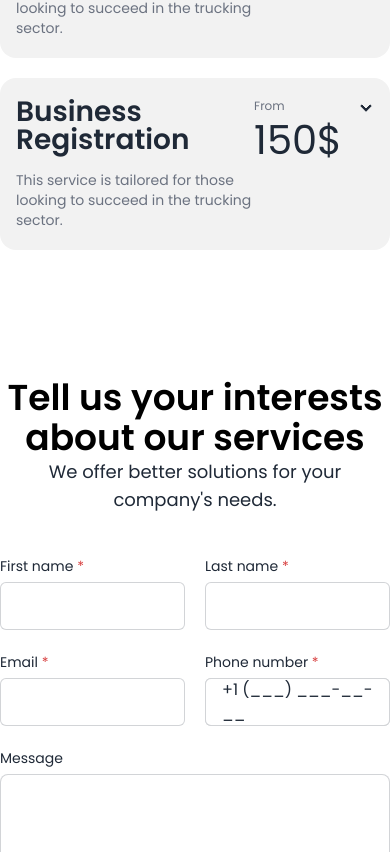
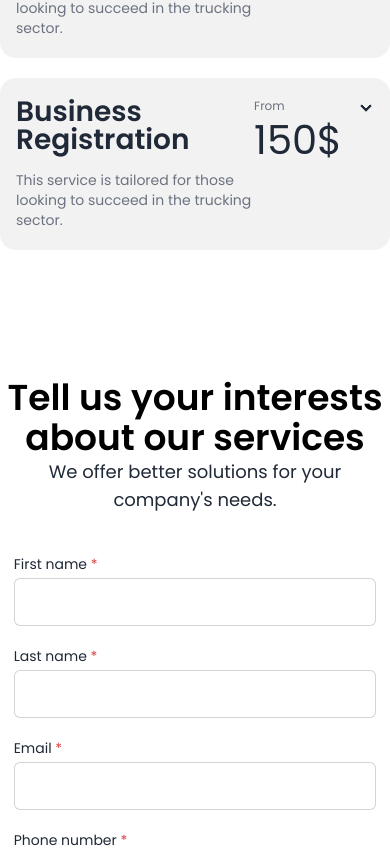
Before and after one commit to nurillo-madaminov/Phoenix-Service, a Vue app: page /services/1 in a window 390 px wide. Shown: the part 1148-2000 px from the top of the page. Built offline with nearby package versions, Linux system fonts and the light colour scheme.

Commit message:
some changes

```diff
--- a/src/components/DynamicForm.vue
+++ b/src/components/DynamicForm.vue
@@ -98,52 +98,52 @@ function sendForm() {
     </div>
     <div class="flex-1 flex justify-center">
       <div class="max-w-[500px] space-y-5">
-        <div class="flex gap-5">
-          <div class="space-y-1 flex-1">
+        <div class="flex gap-5 max-[550px]:flex-col">
+          <div class="space-y-1 flex-1 max-[550px]:flex max-[550px]:flex-col">
             <label for="name" class="text-sm"
               >First name <span class="text-light-red">*</span></label
             >
             <input
               type="text"
-              class="input rounded-md input-bordered w-full max-w-xs"
+              class="input rounded-md input-bordered w-full max-w-xs max-[550px]:max-w-full"
               autocomplete="off"
               id="name"
               v-model="name"
             />
           </div>
-          <div class="space-y-1 flex-1">
+          <div class="space-y-1 flex-1 max-[550px]:flex max-[550px]:flex-col">
             <label for="lname" class="text-sm"
               >Last name <span class="text-light-red">*</span></label
             >
             <input
               type="text"
-              class="input rounded-md input-bordered w-full max-w-xs"
+              class="input rounded-md input-bordered w-full max-w-xs max-[550px]:max-w-full"
               autocomplete="off"
               id="lname"
               v-model="lastname"
             />
           </div>
         </div>
-        <div class="flex gap-5">
-          <div class="space-y-1 flex-1">
+        <div class="flex gap-5 max-[550px]:flex-col">
+          <div class="space-y-1 flex-1 max-[550px]:flex max-[550px]:flex-col">
             <label for="email" class="text-sm">Email <span class="text-light-red">*</span></label>
             <input
               type="email"
-              class="input rounded-md input-bordered w-full max-w-xs"
+              class="input rounded-md input-bordered w-full max-w-xs max-[550px]:max-w-full"
               autocomplete="off"
               id="email"
               v-model="email"
               required
             />
           </div>
-          <div class="space-y-1 flex-1">
+          <div class="space-y-1 flex-1 max-[550px]:flex max-[550px]:flex-col">
             <label for="phoneNumber" class="text-sm"
               >Phone number <span class="text-light-red">*</span></label
             >
             <div class="relative">
               <input
                 ref="phoneNumberInput"
-                class="caret-transparent input rounded-md input-bordered w-full max-w-xs"
+                class="caret-transparent input rounded-md input-bordered w-full max-w-xs max-[550px]:max-w-full"
                 @input="inputMask"
                 maxlength="10"
                 id="phoneNumber"
--- a/src/components/FooterPart.vue
+++ b/src/components/FooterPart.vue
@@ -44,7 +44,7 @@
       <div class="flex justify-between mt-16 max-[768px]:flex-col max-[768px]:items-center">
         <p class="text-[#ffffff7c]">&copy; 2024 All rights reserved.</p>
 
-        <ul class="flex justify-between gap-3">
+        <ul class="flex justify-between gap-3  max-[500px]:text-sm">
           <li><a href="#" class="text-[#ffffff7c]">Privacy Policy</a></li>
           <li><a href="#" class="text-[#ffffff7c]">Terms of Use</a></li>
           <li><a href="#" class="text-[#ffffff7c]">Return Policy</a></li>
--- a/src/components/NavigationBar.vue
+++ b/src/components/NavigationBar.vue
@@ -26,6 +26,10 @@ window.onscroll = () => {
     `
   }
 }
+
+let innerWidth = ref(null)
+
+window.onresize = () => innerWidth.value = window.innerWidth
 </script>
 
 <template>
@@ -60,7 +64,7 @@ window.onscroll = () => {
             <li><router-link :to="{ name: 'questions' }">FAQ</router-link></li>
           </ul>
         </div>
-        <a class="btn btn-ghost text-2xl hover:bg-transparent uppercase">Phoenix Service</a>
+        <router-link :to="{name: 'home'}" class="btn btn-ghost text-2xl hover:bg-transparent uppercase">Phoenix Service</router-link>
       </div>
       <div class="navbar-center hidden lg:flex">
         <ul class="menu menu-horizontal px-1">
@@ -101,8 +105,8 @@ window.onscroll = () => {
           </li>
         </ul>
       </div>
-      <div class="navbar-end">
-        <a href="tel:#" class="btn btn-ghost hover:bg-transparent">+1 216 293 50 50</a>
+      <div class="navbar-end" >
+        <a href="tel:#" class="btn btn-ghost hover:bg-transparent hidden" :class="{ '!flex': innerWidth > 550 }">+1 216 293 50 50</a>
       </div>
     </div>
   </div>
--- a/src/stores/posts.js
+++ /dev/null
@@ -1,46 +0,0 @@
-import { defineStore } from 'pinia'
-import axios from 'axios'
-
-const binID = '678c3a55e41b4d34e47a5b8d'
-const accessKey = '$2a$10$x8BZ5T6mMEf7AAxKbEiqVufcon3S6eyGLpMxEFen5q9eb62WK08yW'
-
-// axios
-//   .get(`https://api.jsonbin.io/v3/b/${binID}`, {
-//     headers: {
-//       'X-Access-Key': accessKey,
-//     },
-//   })
-//   .then((response) => console.log(response.data.record))
-//   .catch((error) => console.log(error))
-
-export const useFetchedPosts = defineStore('fetchPosts', {
-  state: () => ({
-    posts: [],
-    isLoading: false,
-    error: null,
-  }),
-  getters: {
-    userCount: (state) => state.users.length,
-  },
-  actions: {
-    fetchPosts() {
-      axios
-        .get(`https://api.jsonbin.io/v3/b/${binID}`, {
-          headers: {
-            'X-Access-Key': accessKey,
-          },
-        })
-        .then((response) => (this.posts = response.records))
-        .catch((error) => console.log(error))
-      //   this.isLoading = true
-      //   try {
-      //     const response = await fetch(`https://api.jsonbin.io/v3/b/${binID}`, header)
-      //     this.users = response.json()
-      //   } catch (err) {
-      //     this.error = err.message
-      //   } finally {
-      //     this.isLoading = false
-      //   }
-    },
-  },
-})
--- a/src/views/BlogView.vue
+++ b/src/views/BlogView.vue
@@ -11,5 +11,4 @@ import HeaderPart from '@/components/HeaderPart.vue'
       <p class="text-center text-xl font-semibold text-gray-400">No posts yet</p>
     </div>
   </div>
-  <!--  -->
 </template>
--- a/src/views/HomeView.vue
+++ b/src/views/HomeView.vue
@@ -32,12 +32,13 @@ function animateText() {
 }
 
 onMounted(() => {
-  animateText(true)
-  alert(window.innerWidth)
+  if (window.innerWidth > 550) {
+    animateText()
+  }
 })
 
 function perViewChanger1() {
-  return innerWidth <= 768 ? 2 : innerWidth <= 1024 ? 3 : 4
+  return innerWidth <= 541 ? 1 : innerWidth <= 768 ? 2 : innerWidth <= 1024 ? 3 : 4
 }
 
 function perViewChanger2() {
@@ -52,22 +53,22 @@ function perViewChanger2() {
     >
       <div class="container z-10 poppins-medium" data-aos="fade-in">
         <div class="row h-screen poppins-regular flex items-center">
-          <div class="max-[768px]:scale-90 max-[550px]:scale-75 col text-white">
+          <div class="col text-white">
             <div class="font-[600] mb-5">
               <h1 class="max-[768px]:text-6xl text-7xl mb-4">
                 Experience the <br />
                 power of
               </h1>
 
-              <div class="h-[70px]  overflow-hidden">
+              <div class="h-[70px] max-[550px]:h-[60px] overflow-hidden">
                 <div ref="pov" class="relative top-0 duration-500 space-y-3 text-[#D84040]">
-                  <h1 class="text-6xl font-[500]">Industry Experts</h1>
-                  <h1 class="text-6xl font-[500]">
+                  <h1 class="text-6xl font-[500] max-[550px]:!text-5xl">Industry Experts</h1>
+                  <h1 class="text-6xl font-[500] max-[550px]:!text-5xl">
                     <span class="max-[768px]:hidden">Cost</span> Optimization
                   </h1>
-                  <h1 class="text-6xl font-[500]">Phoenix Service</h1>
-                  <h1 class="text-6xl font-[500]">Business Transformation</h1>
-                  <h1 class="text-6xl font-[500]">Trust & Safety</h1>
+                  <h1 class="text-6xl font-[500] max-[550px]:!text-5xl">Phoenix Service</h1>
+                  <h1 class="text-6xl font-[500] max-[550px]:!text-5xl">Business Transformation</h1>
+                  <h1 class="text-6xl font-[500] max-[550px]:!text-5xl">Trust & Safety</h1>
                 </div>
               </div>
             </div>
@@ -77,11 +78,11 @@ function perViewChanger2() {
               and drive growth.
             </p>
             <p class="text-xl mb-5 font-[500]">All from Phoenix SERVICE One Partner</p>
-            <a
-              href="#"
-              class="btn bg-[#8E1616] border-none text-lg font-normal text-white hover:bg-[#378e6d]"
-              >Contact us</a
+            <button
+              class="btn bg-[#8E1616] border-none text-lg font-normal text-white hover:bg-[#D84040]"
             >
+              Contact us
+            </button>
           </div>
         </div>
       </div>
@@ -178,7 +179,7 @@ function perViewChanger2() {
           <div class="col flex-1 flex justify-center items-center" data-aos="fade-up-left">
             <div>
               <h2 class="text-2xl font-bold mb-5">Without Phoenix</h2>
-              <ul class="list-[circle] text-lg ">
+              <ul class="list-[circle] text-lg">
                 <li>Improved Safety Scores</li>
                 <li>24/7 Expert Support</li>
                 <li>Real-Time Tracking and Monitoring</li>
@@ -200,7 +201,6 @@ function perViewChanger2() {
           :spaceBetween="20"
           :modules="modules"
           :autoplay="{ delay: 2000 }"
-
           :loop="true"
           class="mySwiper mt-10 scale"
         >
```
